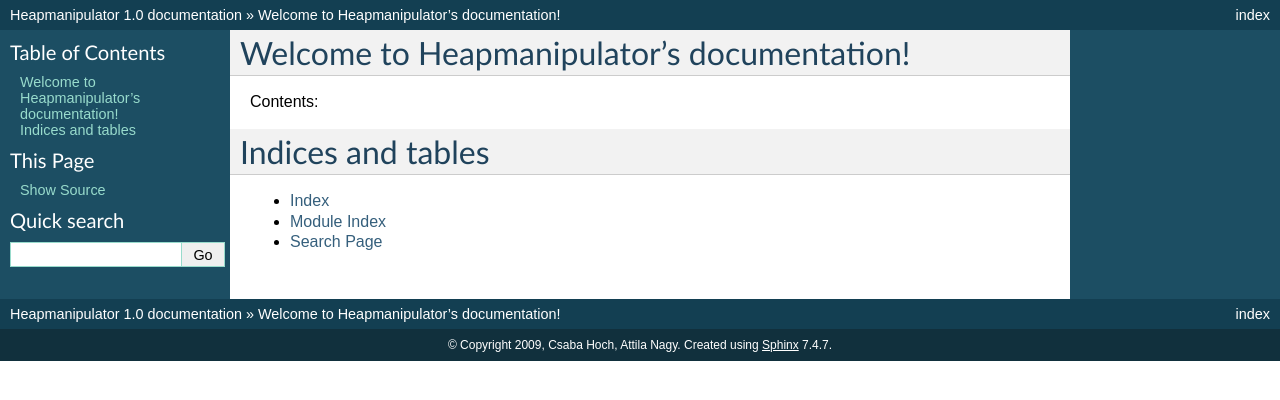
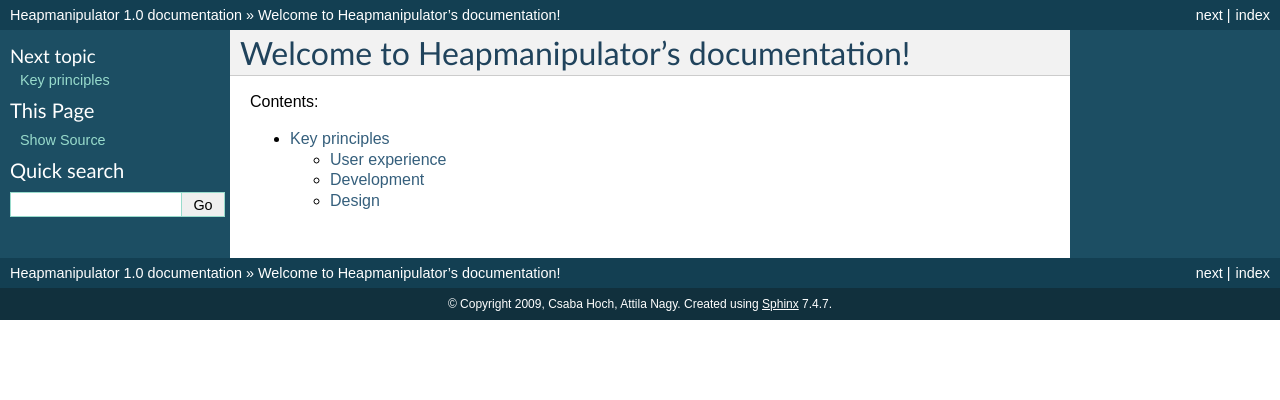
Before and after one commit to hcs42/heapkeeper-old, a Sphinx documentation site: the page built from doc/index.rst, in a window 1280 px wide. Shown: the top 400 px of the page. Built offline with Sphinx 7.4.7, drawn with Linux system fonts in a browser that asks for light colours.

Commit message:
Doc: Key Principles added

```diff
--- a/doc/conf.py
+++ b/doc/conf.py
@@ -16,7 +16,7 @@ import sys, os
 # If extensions (or modules to document with autodoc) are in another directory,
 # add these directories to sys.path here. If the directory is relative to the
 # documentation root, use os.path.abspath to make it absolute, like shown here.
-#sys.path.append(os.path.abspath('.'))
+sys.path.append(os.path.abspath('..'))
 
 # -- General configuration -----------------------------------------------------
 
--- a/doc/index.rst
+++ b/doc/index.rst
@@ -4,11 +4,6 @@ Welcome to Heapmanipulator's documentation!
 Contents:
 
 .. toctree::
-    :maxdepth: 2
+   :maxdepth: 2
 
-Indices and tables
-==================
-
-* :ref:`genindex`
-* :ref:`modindex`
-* :ref:`search`
+   keyprinciples
--- /dev/null
+++ b/doc/keyprinciples.rst
@@ -0,0 +1,24 @@
+Key principles
+==============
+
+User experience
+"""""""""""""""
+
+* If the body of a post is copied from the HTML page and pasted somewhere,
+  the result is exactly the body of the post as stored in the mail file.
+* The static HTML file generated from a post, from a thread or from an index
+  depends only on the mail database. It does not depend on what other posts,
+  threads or incides are generated and how.
+
+Development
+"""""""""""
+
+* The ``todo.rst`` file is modified only in the main branch.
+
+Design
+""""""
+
+* Module dependencies::
+
+   heaplib <- heapmanip <- heapcustomlib <- heapcustom
+           <- heapia
```
